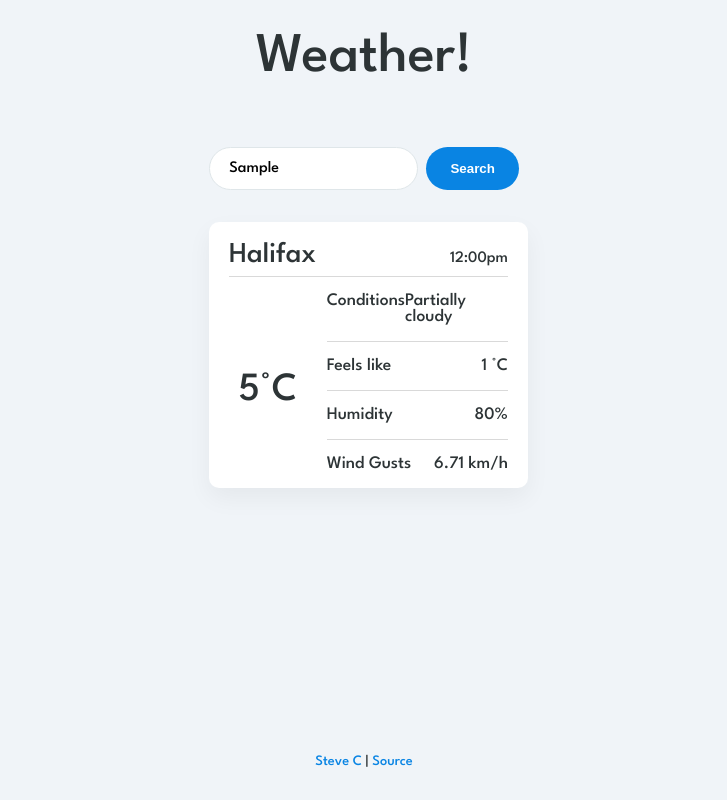
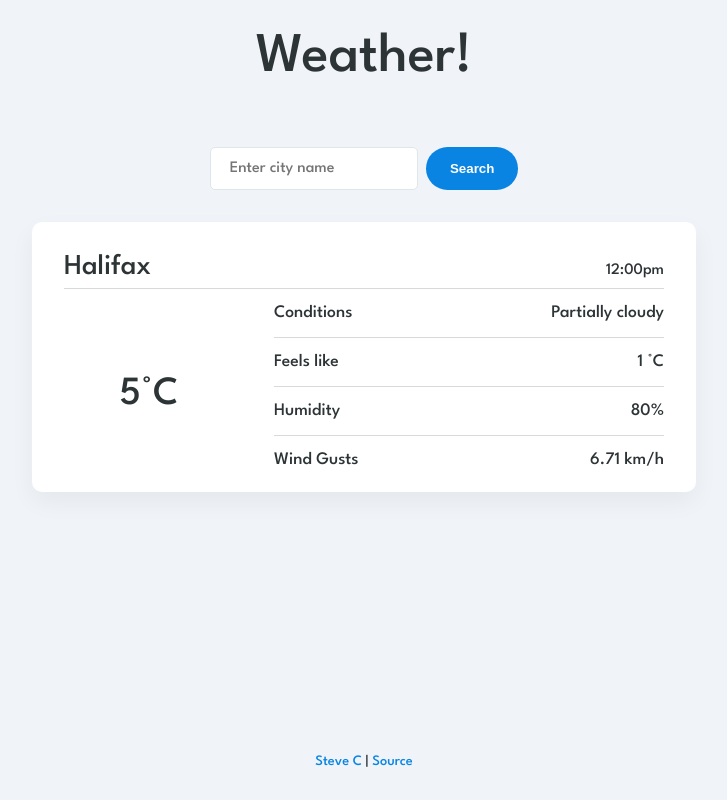
Before and after one commit to stevec-afk/weather-app, a website built with webpack: page src/template.html in a window 1280 px wide. Both pictures are taken after typing "Sample" into the empty fields and a click on the button "Search". Shown: the whole page, without its empty margins (276-1003 px from the left). Built offline with nearby package versions, Linux system fonts and the light colour scheme; no server answers; some icons are missing.

Commit message:
Finishing touches

```diff
--- a/src/modules/uiControl.js
+++ b/src/modules/uiControl.js
@@ -40,9 +40,9 @@ function updateUI(data) {
     $location.textContent = data.location;
     $conditions.textContent = data.conditions;
     $currentTemp.textContent = `${data.temp} °C`;
-    $feelsLike.textContent = `Feels like ${data.feelsLike} °C`;
-    $humidity.textContent = `Humidity: ${data.humidity}%`;
-    $wind.textContent = `Wind speed: ${data.wind} km/h`;
+    $feelsLike.textContent = `${data.feelsLike} °C`;
+    $humidity.textContent = `${data.humidity}%`;
+    $wind.textContent = `${data.wind} km/h`;
     console.log(data);
 }
 
@@ -56,6 +56,8 @@ $form.addEventListener("submit", async (e) => {
 
     location = $input.value;
     if (location) {
+        $input.value = "";
+        $input.blur();
         const data = await getWeatherData(location);
         console.log("UI received data:", data);
         updateUI(data);
--- a/src/modules/weatherData.js
+++ b/src/modules/weatherData.js
@@ -23,8 +23,8 @@ function parseWeatherData(data) {
     const parsedData = {
         location: data.resolvedAddress,
         conditions: data.currentConditions.conditions,
-        temp: data.currentConditions.temp,
-        feelsLike: data.currentConditions.feelslike,
+        temp: Math.round(data.currentConditions.temp),
+        feelsLike: Math.round(data.currentConditions.feelslike),
         humidity: data.currentConditions.humidity,
         wind: data.currentConditions.windspeed,
         icon: data.currentConditions.icon,
--- a/src/styles.css
+++ b/src/styles.css
@@ -33,11 +33,10 @@ header {
 #search-input {
     padding: 0.8rem 1.2rem;
     border: 1px solid #dfe6e9;
-    border-radius: 25px;
+    border-radius: 5px;
     font-family: inherit;
     font-size: 1rem;
     outline: none;
-    width: 90%;
 }
 
 #search-btn {
@@ -80,6 +79,7 @@ header {
 #location {
     margin: 0;
     font-size: 1.8rem;
+    text-transform: capitalize;
 }
 
 #card-left {
@@ -126,3 +126,14 @@ footer a {
     color: var(--accent);
     text-decoration: none;
 }
+
+@media (min-width: 700px) {
+    #main-content {
+        width: 600px;
+        padding: 2rem 2rem 0.5rem;
+    }
+
+    #card-left {
+        padding-right: 2.5rem;
+    }
+}
```
